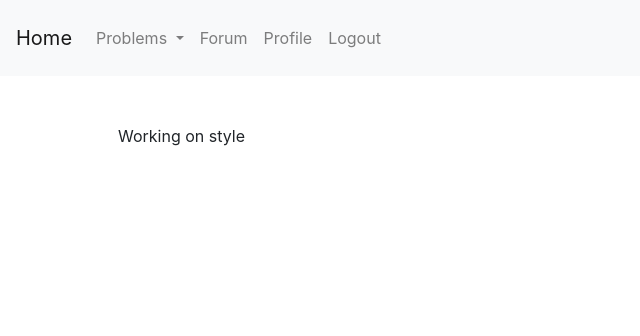
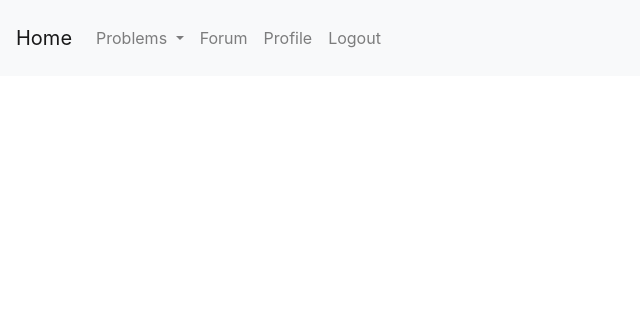
Before and after one commit to rishitsaiya/uf-uf-mirchi, a Django app: page / in a window 1280 px wide. Shown: the top 336 px of the page, without its empty margins (0-640 px from the left). Run offline with Django 3.2, Linux system fonts and the light colour scheme; the visitor is signed in with stand-in values (Sample User, id 1); some libraries are stand-ins or nearby versions.

Commit message:
removed working on style

```diff
--- a/cse_hub/homepage/templates/homepage/homepage.html
+++ b/cse_hub/homepage/templates/homepage/homepage.html
@@ -12,7 +12,7 @@
 	{% endif %}
 
     {% if user.is_authenticated %}
-        Working on style
+        <!-- Working on style -->
 	{% else %}
 	<h1>New User? Register Here</h1>
 	<form method='POST' enctype="multipart/form-data">
```
